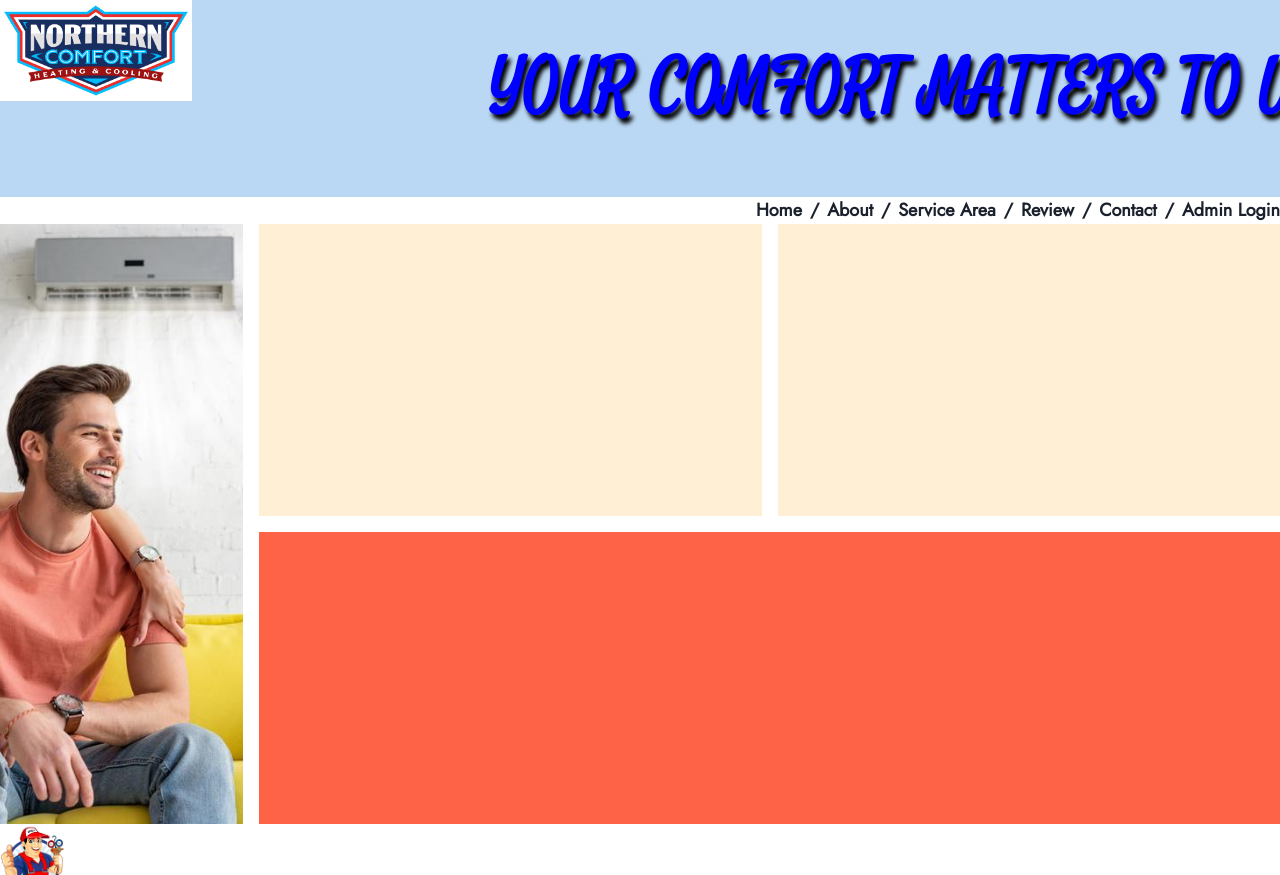
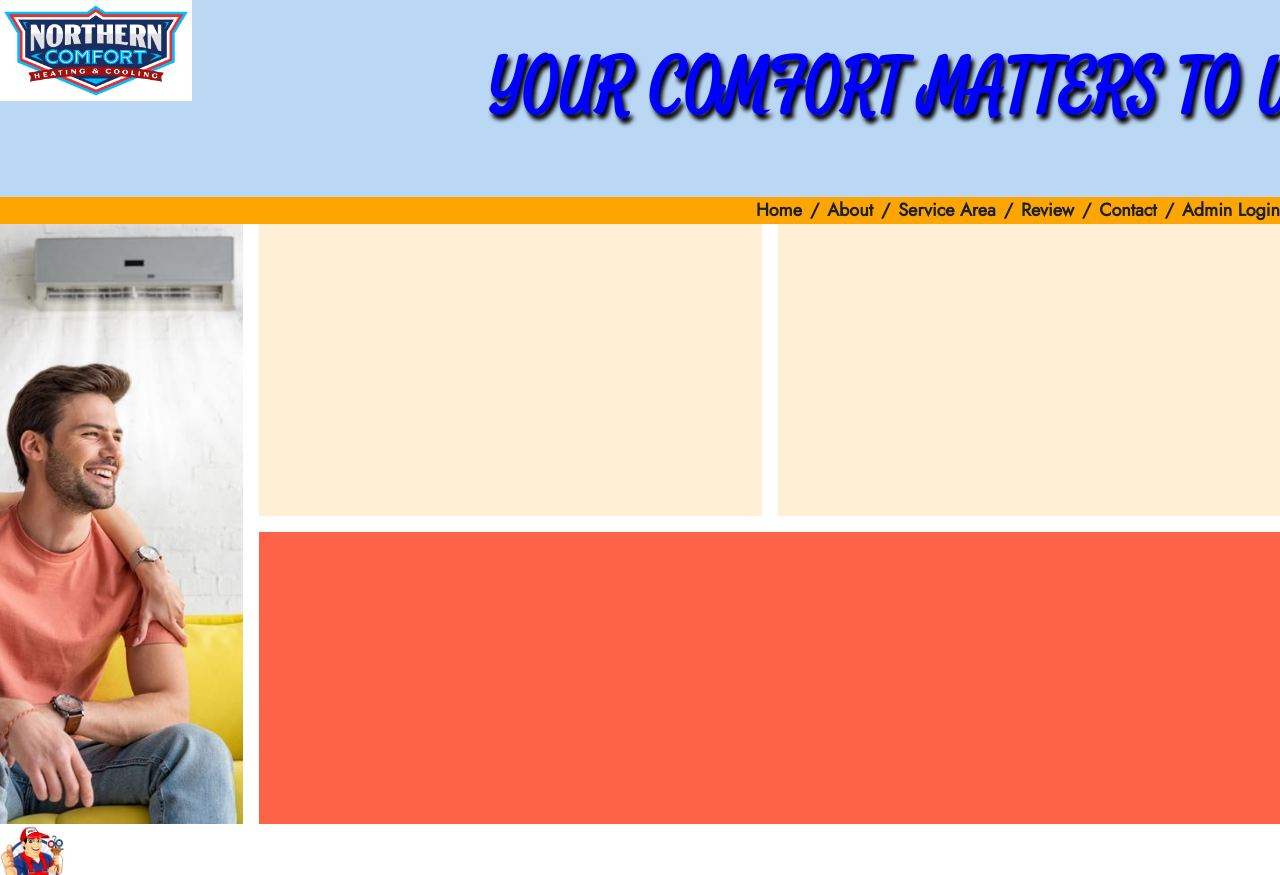
Before and after one commit to hngreenberg/NorthernComfort, a React (Create React App) app in the folder nc-project/: page / in a window 1280 px wide. Shown: the top 875 px of the page. Built offline with nearby package versions, Linux system fonts and the light colour scheme.

Commit message:
added position:relative and zIndex to nav

```diff
--- a/nc-project/src/components/Navbar.js
+++ b/nc-project/src/components/Navbar.js
@@ -17,7 +17,8 @@ function Navbar() {
           fontWeight: "bold",
           fontSize: "18px",
           position: "relative",
-          zIndex:1
+          zIndex:1,
+          backgroundColor:"orange"
          }} >
             <Flex align="center" justify="right">
             <Box display="flex" alignItems="center" justifyContent="space-between">
```
